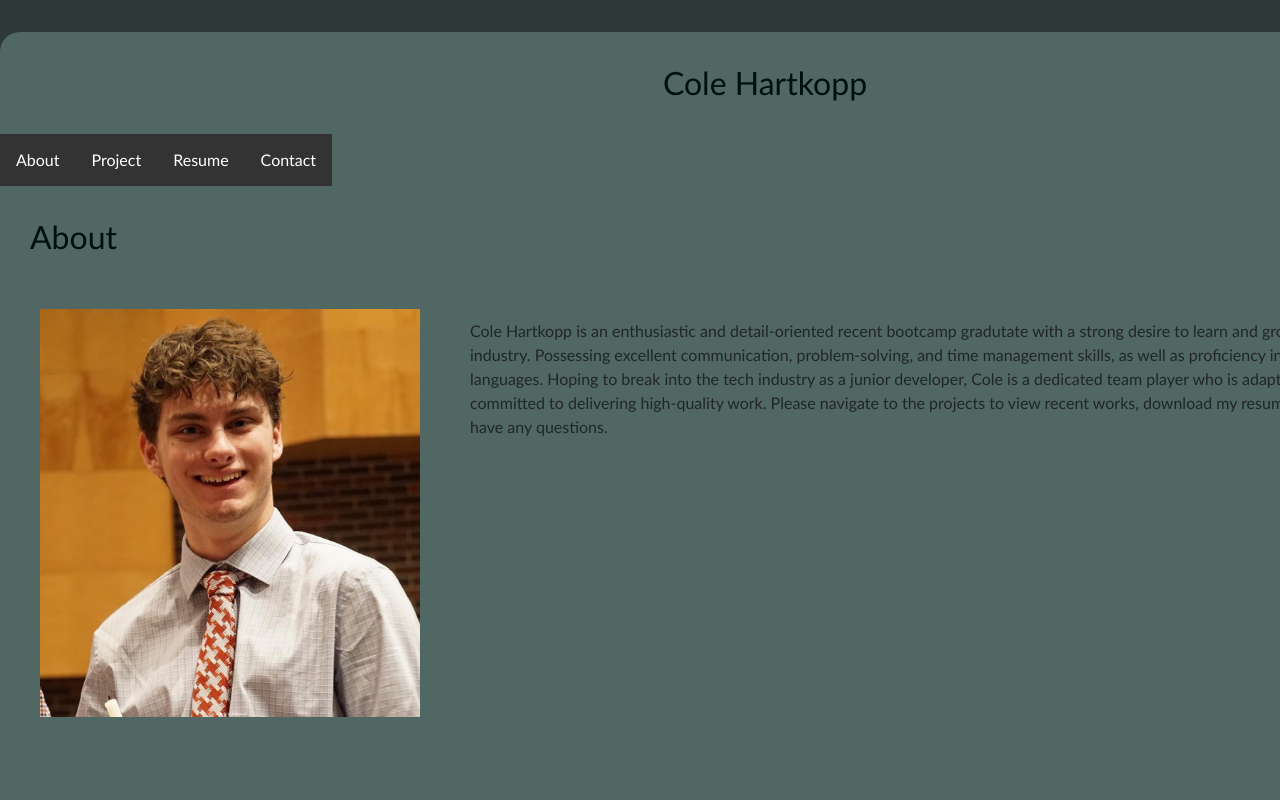
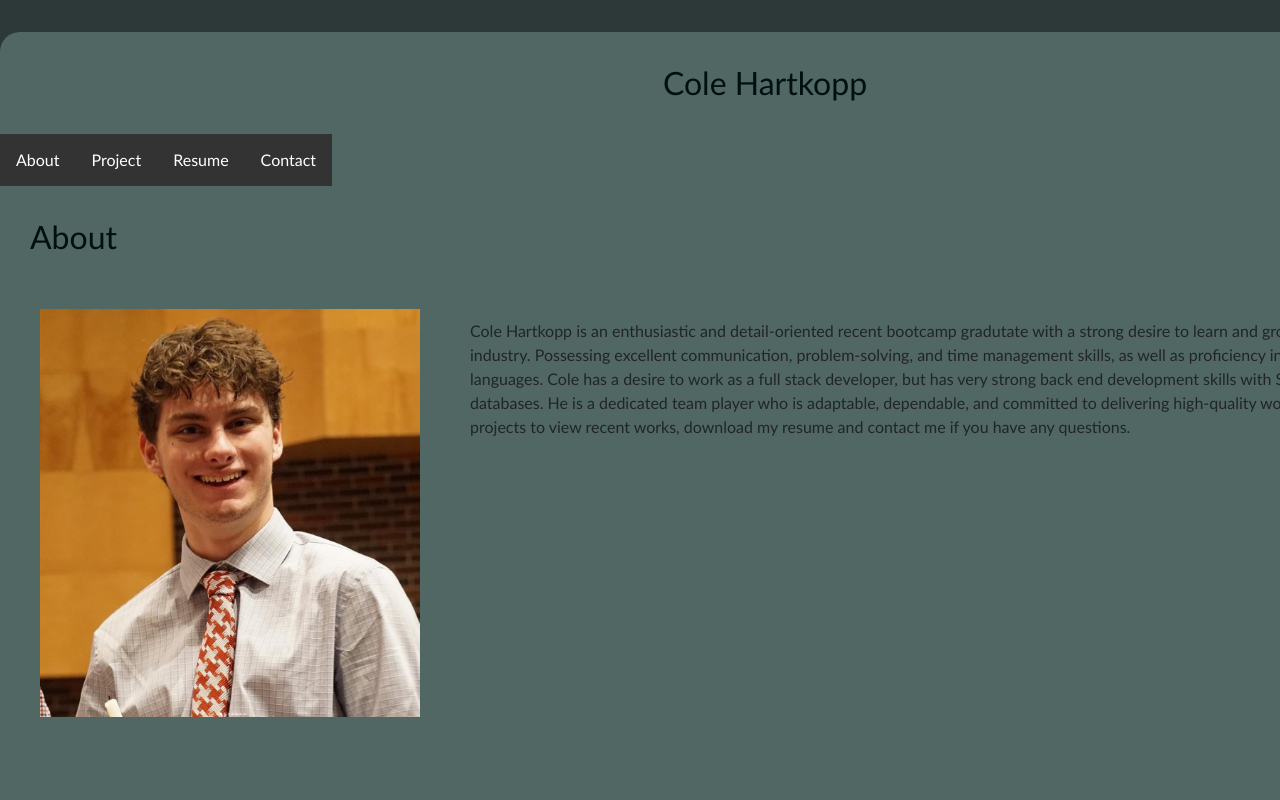
Before and after one commit to zencoh/reactPortfolio, a React (Create React App) app: page / in a window 1280 px wide. Shown: the top 800 px of the page. Built offline with nearby package versions, Linux system fonts and the light colour scheme; the HTML template or start-up script is replaced by a standard one.

Commit message:
updates to portfolio to improve ease of use

```diff
--- a/src/components/About.js
+++ b/src/components/About.js
@@ -6,7 +6,7 @@ function About() {
       <aside>
         <img src={logo} alt="Cole Hartkopp"/>
       </aside>
-      <p className="about-p">Cole Hartkopp is an enthusiastic and detail-oriented recent bootcamp gradutate with a strong desire to learn and grow in the technology industry. Possessing excellent communication, problem-solving, and time management skills, as well as proficiency in multiple full-stack languages. Hoping to break into the tech industry as a junior developer, Cole is a dedicated team player who is adaptable, dependable, and committed to delivering high-quality work. Please navigate to the projects to view recent works, download my resume and contact me if you have any questions.</p>
+      <p className="about-p">Cole Hartkopp is an enthusiastic and detail-oriented recent bootcamp gradutate with a strong desire to learn and grow in the technology industry. Possessing excellent communication, problem-solving, and time management skills, as well as proficiency in multiple full-stack languages. Cole has a desire to work as a full stack developer, but has very strong back end development skills with SQL, NoSQL, and Cloud databases. He is a dedicated team player who is adaptable, dependable, and committed to delivering high-quality work. Please navigate to the projects to view recent works, download my resume and contact me if you have any questions.</p>
     </section>
   );
 }
--- a/src/components/projectData.json
+++ b/src/components/projectData.json
@@ -12,8 +12,8 @@
     "bio": "This application uses three different API's to easily search dog and cat breeds, and shows an image and a short bio about the breed when clicked.",
     "icon": "img/dog&catscreenshot.png",
     "caption": "Dog and Cat Search Engine",
-    "link": "https://github.com/zencoh/soCrazyGroupProject",
-    "deployed": "https://zencoh.github.io/soCrazyGroupProject/"
+    "link": "https://github.com/zencoh/DogandCatSearchEngine",
+    "deployed": "https://zencoh.github.io/DogandCatSearchEngine/"
   },
   {
     "name": "Note Taker",
```
Also changed, not shown: 1 other file (tests, documents, lock files or other folders).
